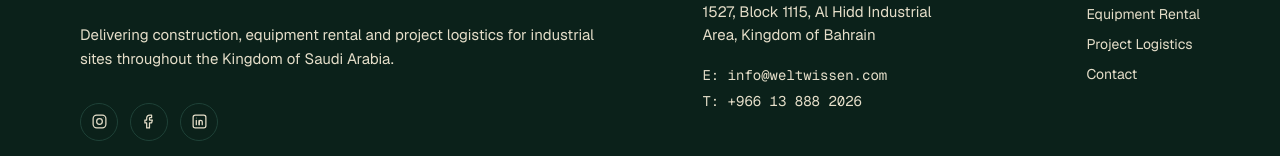
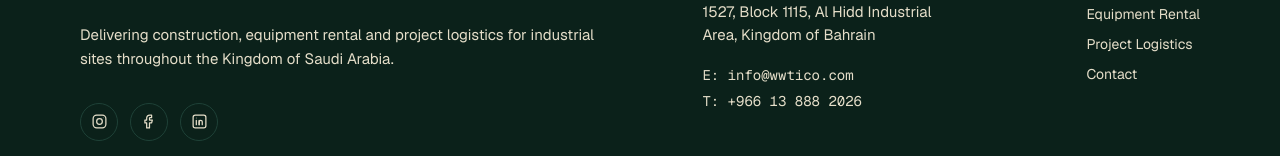
Before and after one commit to bytebly/wwtico-WELTWISSEN, a React (Vite) app: page / in a window 1280 px wide. Shown: the part 6717-6873 px from the top of the page. Built offline with nearby package versions, Linux system fonts and the light colour scheme; no server answers; a web font is replaced by a local one.

Commit message:
email update

```diff
--- a/src/components/Footer.tsx
+++ b/src/components/Footer.tsx
@@ -119,10 +119,10 @@
 
               <div className="flex flex-col items-start gap-[8px] pt-1 font-['Geist_Mono',monospace] text-[13px] sm:text-[14px] leading-[18px] break-all sm:break-normal">
                 <a
-                  href={`mailto:${COMPANY_INFO?.email || 'info@weltwissen.com'}`}
+                  href={`mailto:${COMPANY_INFO?.email || 'info@wwtico.com'}`}
                   className="hover:text-[#C6A15B] transition-colors"
                 >
-                  E: {COMPANY_INFO?.email || 'info@weltwissen.com'}
+                  E: {COMPANY_INFO?.email || 'info@wwtico.com'}
                 </a>
                 <a
                   href={`tel:${COMPANY_INFO?.phone || '+966138882026'}`}
--- a/src/data/websiteData.ts
+++ b/src/data/websiteData.ts
@@ -113,7 +113,7 @@
   address: "Al Khobar, Eastern Province, Kingdom of Saudi Arabia",
   registeredOfficeAddress: "Office 0127, Building 2004, Road 1627, Block 316, Al-Hidd Industrial Area, Kingdom of Bahrain",
   phone: "+966 13 888 2026",
-  email: "info@weltwissen.com",
+  email: "info@wwtico.com",
   crNumber: "2051224890",
   vatNumber: "310455829100003",
   heroHeadline: "Precision-built for the Kingdom's hardest sites.",
```
Also changed, not shown: 2 other files (tests, documents, lock files or other folders).
